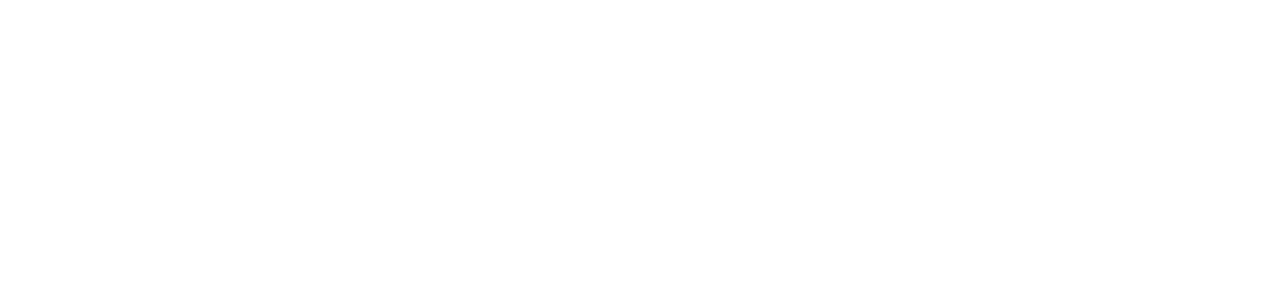
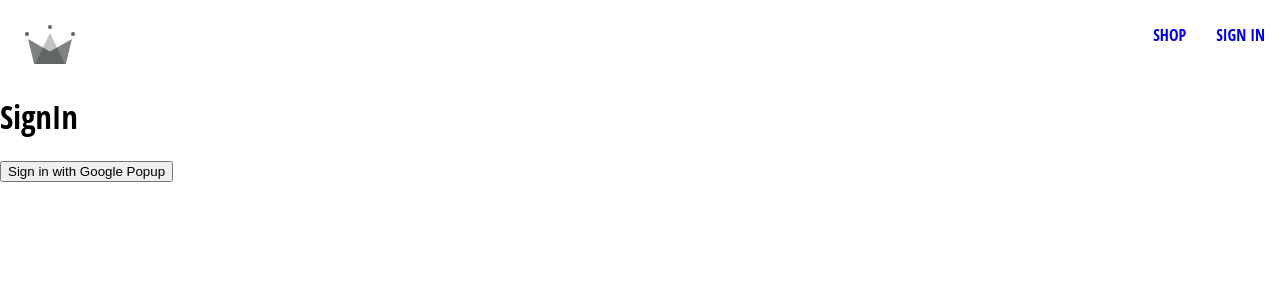
Before and after one commit to vbbarbosa97/loja-virtual, a React (Create React App) app: page /sign-in in a window 1280 px wide. Before the commit this address had no page. Shown: the top 300 px of the page. Built offline with nearby package versions, Linux system fonts and the light colour scheme; a web font is replaced by a local one.

Commit message:
lib do firebase instalada

```diff
--- a/package.json
+++ b/package.json
@@ -10,6 +10,7 @@
     "@types/node": "^16.18.4",
     "@types/react": "^18.0.26",
     "@types/react-dom": "^18.0.9",
+    "firebase": "^9.14.0",
     "react": "^18.2.0",
     "react-dom": "^18.2.0",
     "react-router-dom": "^6.4.5",
--- a/src/App.tsx
+++ b/src/App.tsx
@@ -1,12 +1,19 @@
 import { Route, Routes } from "react-router-dom";
 import Home from "./routes/home/home.component";
 import Navigation from "./routes/navigation/navigation.component";
+import SignIn from "./routes/sign-in/sign-in.component";
+
+const Shop = () => {
+  return <h1>I am the shop page</h1>;
+};
 
 const App = () => {
   return (
     <Routes>
       <Route path="/" element={<Navigation />}>
         <Route index element={<Home />} />
+        <Route path="/shop" element={<Shop />} />
+        <Route path="/sign-in" element={<SignIn />} />
       </Route>
     </Routes>
   );
--- a/src/routes/navigation/navigation.component.tsx
+++ b/src/routes/navigation/navigation.component.tsx
@@ -14,6 +14,9 @@
           <Link className="nav-link" to="/shop">
             SHOP
           </Link>
+          <Link className="nav-link" to="/sign-in">
+            SIGN IN
+          </Link>
         </div>
       </div>
       <Outlet />
--- /dev/null
+++ b/src/routes/sign-in/sign-in.component.tsx
@@ -0,0 +1,20 @@
+import {
+  createUserDocumentFromAuth,
+  signInWithGooglePopup,
+} from "../../utils/firebase/firebase.utils";
+
+const SignIn = () => {
+  const logGoogleUser = async () => {
+    const response = await signInWithGooglePopup();
+    createUserDocumentFromAuth(response);
+  };
+
+  return (
+    <div>
+      <h1>SignIn</h1>
+      <button onClick={logGoogleUser}>Sign in with Google Popup</button>
+    </div>
+  );
+};
+
+export default SignIn;
--- /dev/null
+++ b/src/utils/firebase/firebase.utils.ts
@@ -0,0 +1,41 @@
+import { initializeApp } from "firebase/app";
+import {
+  getAuth,
+  GoogleAuthProvider,
+  signInWithPopup,
+  UserCredential,
+} from "firebase/auth";
+import { doc, getFirestore, getDoc } from "firebase/firestore";
+
+const firebaseConfig = {
+  apiKey: "AIzaSyCg8r7z5c3vcCivq765kUisO68hJ5bdADI",
+  authDomain: "crwn-clothing-db-2b4af.firebaseapp.com",
+  projectId: "crwn-clothing-db-2b4af",
+  storageBucket: "crwn-clothing-db-2b4af.appspot.com",
+  messagingSenderId: "598011997245",
+  appId: "1:598011997245:web:0eb5de6a6b307898920e54",
+};
+
+export const firebaseApp = initializeApp(firebaseConfig);
+
+const provider = new GoogleAuthProvider();
+
+provider.setCustomParameters({
+  prompt: "select_account",
+});
+
+export const auth = getAuth();
+
+export const signInWithGooglePopup = () => signInWithPopup(auth, provider);
+
+export const db = getFirestore();
+
+export const createUserDocumentFromAuth = async (user: UserCredential) => {
+  const userDocRef = doc(db, "users", user.user.uid);
+
+  console.log(userDocRef);
+
+  const userSnapshot = await getDoc(userDocRef);
+
+  console.log(userSnapshot.exists());
+};
```
Also changed, not shown: 1 other file (tests, documents, lock files or other folders).
